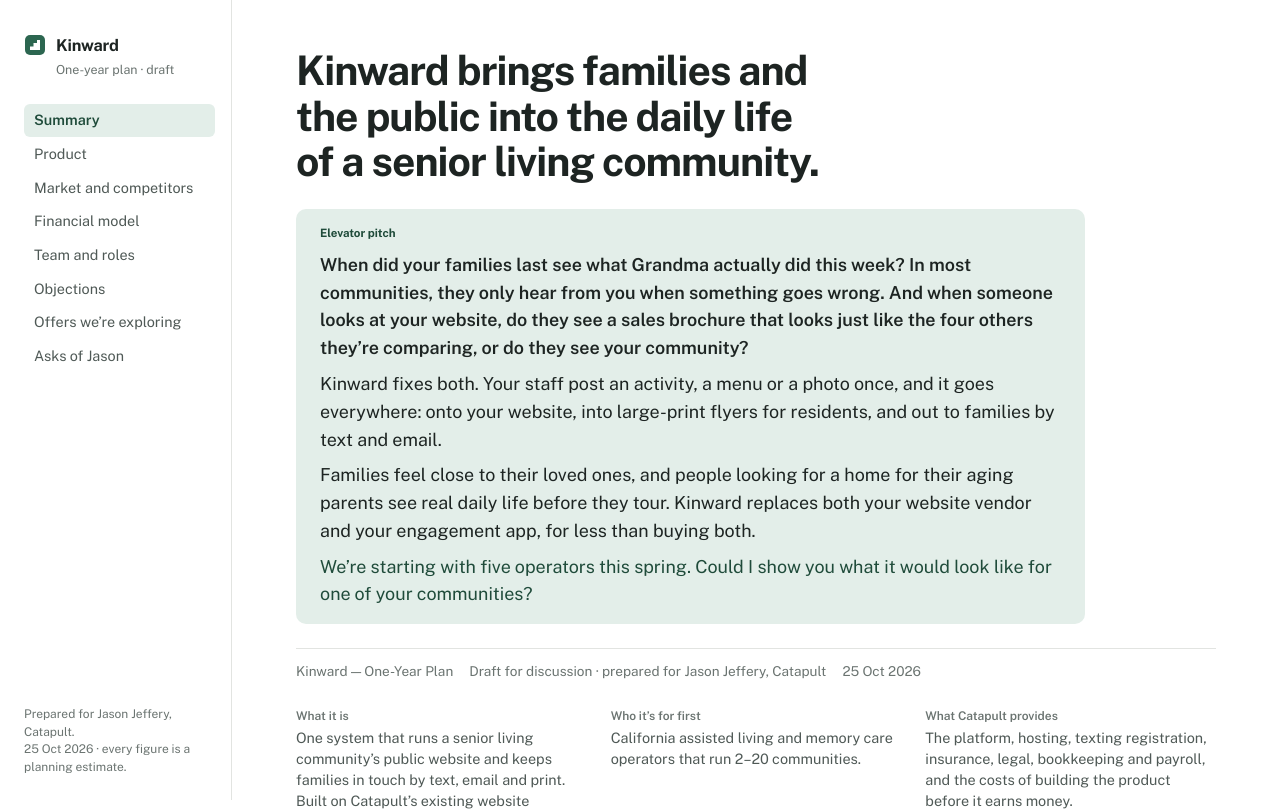
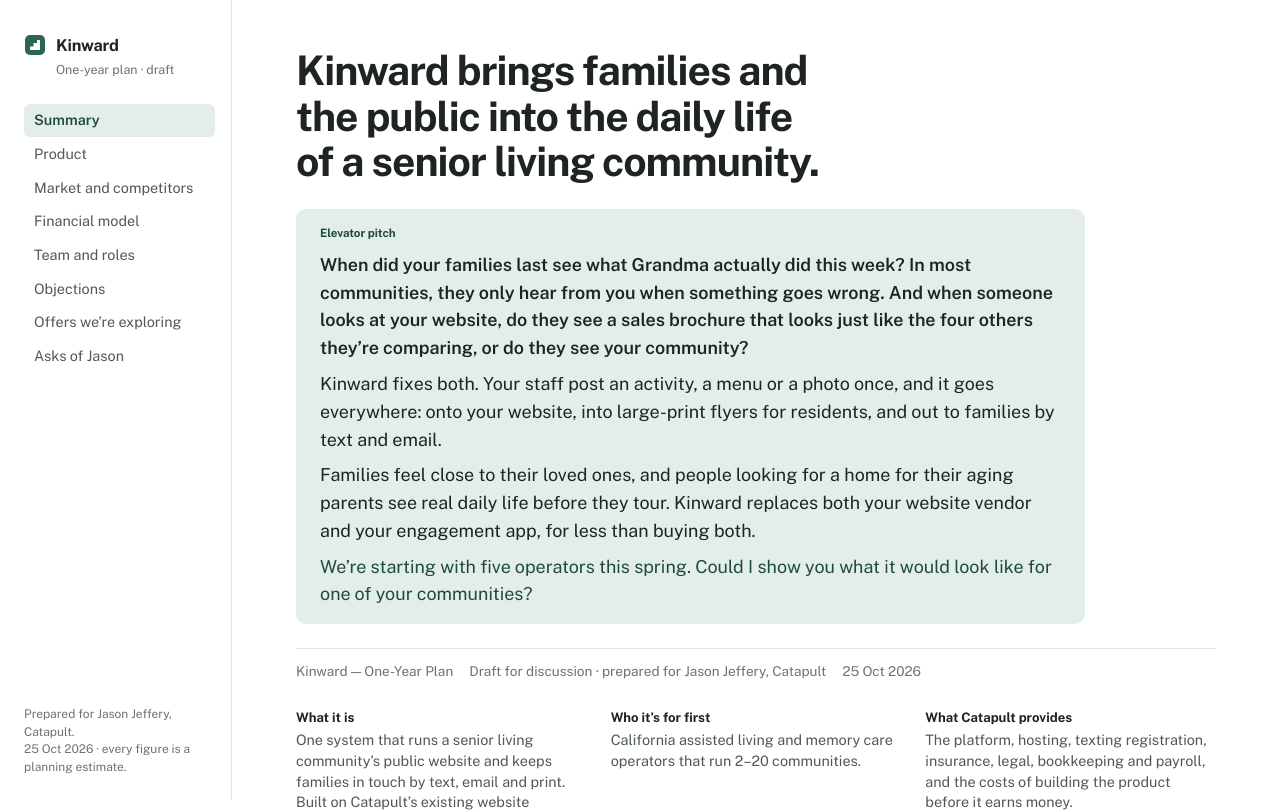
Before and after one commit to Onlywar10/seniorLivingResearch, a Next.js app: page / in a window 1280 px wide. Shown: the top 812 px of the page. Built offline with nearby package versions, Linux system fonts and the light colour scheme.

Commit message:
Bold the summary fact headings

```diff
--- a/app/globals.css
+++ b/app/globals.css
@@ -67,7 +67,7 @@
 /* summary: facts and projection */
 .facts { margin: var(--s5) 0 0; display: grid; grid-template-columns: repeat(4, minmax(0, 1fr)); gap: var(--s4) var(--s5); }
 .facts div { display: grid; gap: 2px; align-content: start; }
-.facts dt { font-size: .75rem; font-weight: 600; color: var(--ink-3); }
+.facts dt { font-size: .82rem; font-weight: 750; color: var(--ink); }
 .facts dd { margin: 0; font-size: .9rem; color: var(--ink-2); line-height: 1.45; }
 .projection { margin-top: var(--s7); display: grid; gap: var(--s4); }
 .projection-head { display: grid; gap: 4px; }
```
